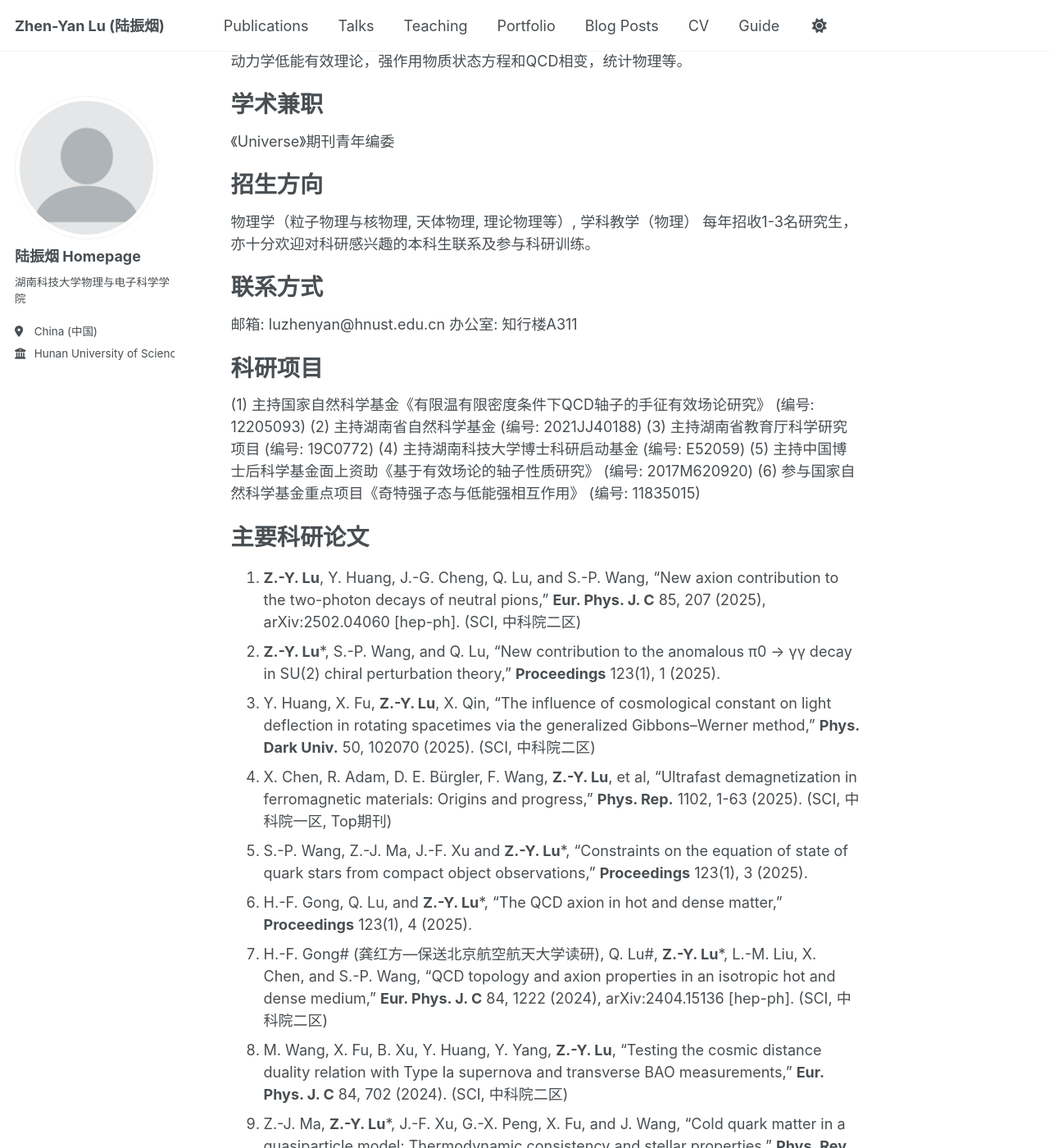
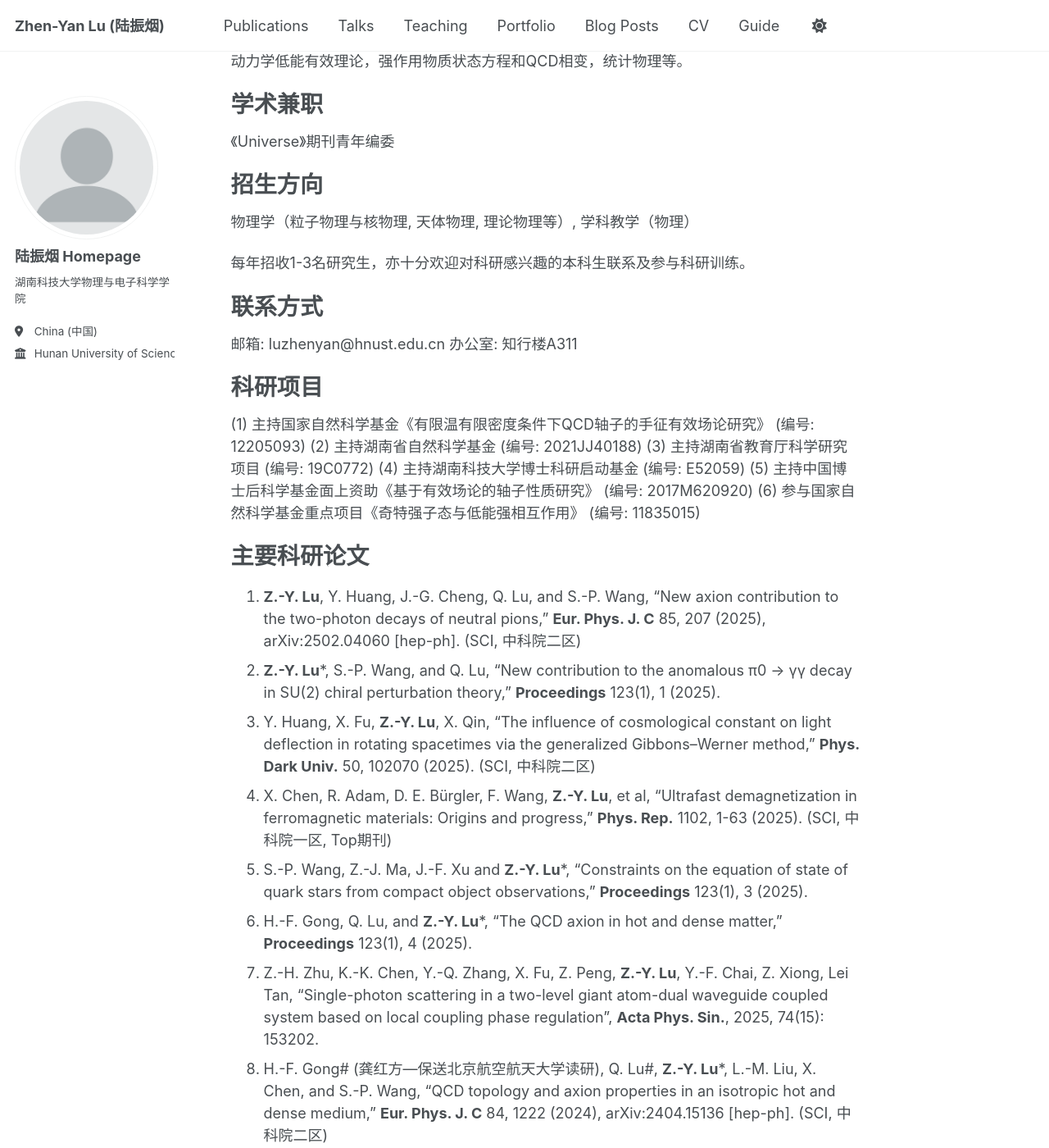
Before and after one commit to luzhenyan-stack/luzhenyan.github.io, a Jekyll site: the page built from _pages/about.md, in a window 1280 px wide and 1400 px high, scrolled down 519 px. Shown: the whole window at 82% size. Built offline with Jekyll 4.4.1, drawn with Linux system fonts in a browser that asks for light colours; a script that is not in the unit is left out; some of the changed text lies outside the part shown.

Commit message:
Update about.md

```diff
--- a/_pages/about.md
+++ b/_pages/about.md
@@ -6,7 +6,7 @@
   - /about/
   - /about.html
 ---
-  **陆振烟**，男，博士，副教授，硕士生导师，物理系主任，入选湖南科技大学“湘江学者”拔尖人才计划，湖南省物理学会理事。2011年9月至2017年1月在中国科学院大学物理科学学院读研究生，硕博连读，获得理学博士学位，研究方向为夸克物质性质和QCD相变；2017年1月至2019年9月在中国科学院理论物理研究所理论物理前沿重点实验室从事博士后研究工作，研究方向为手征有效场论和轴子性质，同年10月入职湖南科技大学物理与电子科学学院物理系。在《Physical Review D》，《European Physical Journal C》，《Journal of High Energy Physics》，《Science China Physics, Mechanics & Astronomy》，《Chinese Physics C》等国内外高水平SCI期刊上发表30篇学术论文，主持国家自然科学基金、湖南省自然科学基金、湖南省教育厅项目、中国博士后基金各一项；2021、2023年分别获湘潭市自然科学优秀学术论文一等奖和三等奖；2021年至今，指导及与本科生合作发表SCI、教学研究论文10余篇。
+   **陆振烟**，男，博士，副教授，硕士生导师，物理系主任，入选湖南科技大学“湘江学者”拔尖人才计划，湖南省物理学会理事。2011年9月至2017年1月在中国科学院大学物理科学学院读研究生，硕博连读，获得理学博士学位，研究方向为夸克物质性质和QCD相变；2017年1月至2019年9月在中国科学院理论物理研究所理论物理前沿重点实验室从事博士后研究工作，研究方向为手征有效场论和轴子性质，同年10月入职湖南科技大学物理与电子科学学院物理系。在《Physical Review D》，《European Physical Journal C》，《Journal of High Energy Physics》，《Science China Physics, Mechanics & Astronomy》，《Chinese Physics C》等国内外高水平SCI期刊上发表30篇学术论文，主持国家自然科学基金、湖南省自然科学基金、湖南省教育厅项目、中国博士后基金各一项；2021、2023年分别获湘潭市自然科学优秀学术论文一等奖和三等奖；2021年至今，指导及与本科生合作发表SCI、教学研究论文10余篇。
 
 主讲课程
 ======
@@ -23,6 +23,7 @@
 招生方向
 ======
 物理学（粒子物理与核物理, 天体物理, 理论物理等）, 学科教学（物理）
+
 每年招收1-3名研究生，亦十分欢迎对科研感兴趣的本科生联系及参与科研训练。
 
 联系方式
@@ -46,28 +47,30 @@
 4. X. Chen, R. Adam, D. E. Bürgler, F. Wang, **Z.-Y. Lu**, et al, “Ultrafast demagnetization in ferromagnetic materials: Origins and progress,” **Phys. Rep.** 1102, 1-63 (2025). (SCI, 中科院一区, Top期刊)
 5. S.-P. Wang, Z.-J. Ma, J.-F. Xu and **Z.-Y. Lu***, “Constraints on the equation of state of quark stars from compact object observations,” **Proceedings** 123(1), 3 (2025).
 6. H.-F. Gong, Q. Lu, and **Z.-Y. Lu***, “The QCD axion in hot and dense matter,” **Proceedings** 123(1), 4 (2025).
-7. H.-F. Gong# (龚红方—保送北京航空航天大学读研), Q. Lu#, **Z.-Y. Lu***, L.-M. Liu, X. Chen, and S.-P. Wang, “QCD topology and axion properties in an isotropic hot and dense medium,” **Eur. Phys. J. C** 84, 1222 (2024), arXiv:2404.15136 [hep-ph]. (SCI, 中科院二区)
-8. M. Wang, X. Fu, B. Xu, Y. Huang, Y. Yang, **Z.-Y. Lu**, “Testing the cosmic distance duality relation with Type Ia supernova and transverse BAO measurements,” **Eur. Phys. J. C** 84, 702 (2024). (SCI, 中科院二区)
-9. Z.-J. Ma, **Z.-Y. Lu***, J.-F. Xu, G.-X. Peng, X. Fu, and J. Wang, “Cold quark matter in a quasiparticle model: Thermodynamic consistency and stellar properties,” **Phys. Rev. D** 108, 054017 (2023), arXiv:2308.05308 [hep-ph]. (SCI, 中科院二区, Top期刊)
-10. J.-F. Xu, L. Cui, **Z.-Y. Lu**, C.-J. Xia, and G.-X. Peng, “Gravitational wave echoes from strange quark stars in the equation of state with density-dependent quark masses,” **Nucl. Sci. Tech.** 34, 171 (2023). (SCI, 中科院一区)
-11. Y. Huang, Z. Cao, and **Z.-Y. Lu**, “Generalized Gibbons-Werner method for stationary spacetimes,” **J. Cosmol. Astropart. Phys.** 01, 013 (2024). (SCI, 中科院二区, Top期刊)
-12. **Z.-Y. Lu***, J.-F. Xu, X.-J. Wen, G.-X. Peng, and M. Ruggieri, “Landau quantization and spin polarization of cold magnetized quark matter,” **Chin. Phys. C** 46, 064104 (2022), arXiv:2202.07197 [hep-ph]. (SCI, 中科院二区)
-13. J.-F. Xu, C.-J. Xia, **Z.-Y. Lu**, G.-X. Peng and Y.-P. Zhao, “Symmetry energy of strange quark matter and tidal deformability of strange quark stars,” **Nucl. Sci. Tech.** 33, 143 (2022). (SCI, 中科院二区)
-14. H.-S. You, C.-J. Xia, X.-M. Zhu, P.-H. Peng, J.-F. Xu, **Z.-Y. Lu**, G.-X. Peng, and R.-X. Xu, “Baryon spectra in the framework of an equivparticle model,” **Nucl. Phys. Rev.** 39, 302 (2022).
-15. Q. Lu (卢琪—保送北京航空航天大学读研), W.-J. Chen, **Z.-Y. Lu***, Y. Xu, and X.-Q. Li, “Equation of state and thermodynamic properties of isospin imbalanced strongly interacting matter,” **Acta Phys. Sin.** 70, 145101 (2021). (SCI, 中科院三区)
-16. X. Fu, L. Zhou, J. Yang, **Z.-Y. Lu**, Y. Yang, and G. Tang, “Exploring the potentiality of future standard candles and standard sirens to detect cosmic opacity,” **Chin. Phys. C** 45, 065104 (2021). (SCI, 中科院二区)
-17. **Z.-Y. Lu**, M.-L. Du, F.-K. Guo*, U. G. Meißner, and T. Vonk, “QCD theta-vacuum energy and axion properties,” **J. High Energy Phys.** 05, 001 (2020), arXiv:2003.01625 [hep-ph]. (SCI, 中科院一区, Top期刊)
-18. **Z.-Y. Lu***, C.-J. Xia, and M. Ruggieri, “Thermodynamics and susceptibilities of isospin imbalanced QCD matter,” **Eur. Phys. J. C** 80, 46 (2020), arXiv:1907.11497 [hep-ph]. (SCI, 中科院二区)
-19. M. Ruggieri, M. N. Chernodub, and **Z.-Y. Lu**, “Topological susceptibility, divergent chiral density and phase diagram of chirally imbalanced QCD medium at finite temperature,” **Phys. Rev. D** 102, 014031 (2020), arXiv:2004.09393 [hep-ph]. (SCI, 中科院二区, Top期刊)
-20. **Z.-Y. Lu** and M. Ruggieri, “Effect of the chiral phase transition on axion mass and self-coupling,” **Phys. Rev. D** 100, 014013 (2019), arXiv:1811.05102 [hep-ph]. (SCI, 中科院二区, Top期刊)
-21. **Z.-Y. Lu**, G.-X. Peng*, and K. Zhou, “Effects of non-Newtonian gravity on the properties of strange stars,” **Res. Astron. Astrophys.** 17, 11 (2017).
-22. **Z.-Y. Lu**, G.-X. Peng*, J.-F. Xu, and S. P. Zhang, “Properties of quark matter in a new quasiparticle model with QCD running coupling,” **Sci. China Phys. Mech. Astron.** 59, 662001 (2016).
-23. **Z.-Y. Lu**, G.-X. Peng*, S.-P. Zhang, M. Ruggieri, and V. Greco, “Quark mass scaling and properties of light-quark matter,” **Nucl. Sci. Tech.** 27, 148 (2016).
-24. M. Ruggieri, **Z.-Y. Lu**, and G.-X. Peng, “Influence of chiral chemical potential, parallel electric, and magnetic fields on the critical temperature of QCD,” **Phys. Rev. D** 94, 116003 (2016), arXiv:1608.08310 [hep-ph].
-25. J.-F. Xu, G.-X. Peng*, **Z.-Y. Lu**, and S.-S. Cui, “Two-flavor quark matter in the perturbation theory with full thermodynamic consistency,” **Sci. China Phys. Mech. Astron.** 58, 042001 (2015).
-26. S.-S. Cui, G.-X. Peng*, **Z.-Y. Lu**, C. Peng, and J.-F. Xu, “Properties of color-flavor locked strange quark matter in an external strong magnetic field,” **Nucl. Sci. Tech.** 26, 40503 (2015).
-27. C.-J. Xia, G.-X. Peng*, S.-W. Chen, **Z.-Y. Lu**, and J.-F. Xu, “Thermodynamic consistency, quark mass scaling, and properties of strange matter,” **Phys. Rev. D** 89, 105027 (2014), arXiv:1405.3037 [hep-ph].
-28. L. Gao, **Z.-Y. Lu**, and G.-X. Peng*, “Density isomer of nuclear matter in an equivalent mass approach,” **Nucl. Sci. Tech.** 24, 50505 (2013).
+7. Z.-H. Zhu, K.-K. Chen, Y.-Q. Zhang, X. Fu, Z. Peng, **Z.-Y. Lu**, Y.-F. Chai, Z. Xiong, Lei Tan, “Single-photon scattering in a two-level giant atom-dual waveguide coupled system based on local coupling phase regulation”, **Acta Phys. Sin.**, 2025, 74(15): 153202.
+8. H.-F. Gong# (龚红方—保送北京航空航天大学读研), Q. Lu#, **Z.-Y. Lu***, L.-M. Liu, X. Chen, and S.-P. Wang, “QCD topology and axion properties in an isotropic hot and dense medium,” **Eur. Phys. J. C** 84, 1222 (2024), arXiv:2404.15136 [hep-ph]. (SCI, 中科院二区)
+9. M. Wang, X. Fu, B. Xu, Y. Huang, Y. Yang, **Z.-Y. Lu**, “Testing the cosmic distance duality relation with Type Ia supernova and transverse BAO measurements,” **Eur. Phys. J. C** 84, 702 (2024). (SCI, 中科院二区)
+10. 徐建峰, 崔磊, 夏铖君, **陆振烟**. 夸克物质对称能与夸克星潮汐形变的研究[J]. **原子核物理评论** 41(1): 325-330 (2024).
+11. Z.-J. Ma, **Z.-Y. Lu***, J.-F. Xu, G.-X. Peng, X. Fu, and J. Wang, “Cold quark matter in a quasiparticle model: Thermodynamic consistency and stellar properties,” **Phys. Rev. D** 108, 054017 (2023), arXiv:2308.05308 [hep-ph]. (SCI, 中科院二区, Top期刊)
+12. J.-F. Xu, L. Cui, **Z.-Y. Lu**, C.-J. Xia, and G.-X. Peng, “Gravitational wave echoes from strange quark stars in the equation of state with density-dependent quark masses,” **Nucl. Sci. Tech.** 34, 171 (2023). (SCI, 中科院一区)
+13. Y. Huang, Z. Cao, and **Z.-Y. Lu**, “Generalized Gibbons-Werner method for stationary spacetimes,” **J. Cosmol. Astropart. Phys.** 01, 013 (2024). (SCI, 中科院二区, Top期刊)
+14. **Z.-Y. Lu***, J.-F. Xu, X.-J. Wen, G.-X. Peng, and M. Ruggieri, “Landau quantization and spin polarization of cold magnetized quark matter,” **Chin. Phys. C** 46, 064104 (2022), arXiv:2202.07197 [hep-ph]. (SCI, 中科院二区)
+15. J.-F. Xu, C.-J. Xia, **Z.-Y. Lu**, G.-X. Peng and Y.-P. Zhao, “Symmetry energy of strange quark matter and tidal deformability of strange quark stars,” **Nucl. Sci. Tech.** 33, 143 (2022). (SCI, 中科院二区)
+16. H.-S. You, C.-J. Xia, X.-M. Zhu, P.-H. Peng, J.-F. Xu, **Z.-Y. Lu**, G.-X. Peng, and R.-X. Xu, “Baryon spectra in the framework of an equivparticle model,” **Nucl. Phys. Rev.** 39, 302 (2022).
+17. Q. Lu (卢琪—保送北京航空航天大学读研), W.-J. Chen, **Z.-Y. Lu***, Y. Xu, and X.-Q. Li, “Equation of state and thermodynamic properties of isospin imbalanced strongly interacting matter,” **Acta Phys. Sin.** 70, 145101 (2021). (SCI, 中科院三区)
+18. X. Fu, L. Zhou, J. Yang, **Z.-Y. Lu**, Y. Yang, and G. Tang, “Exploring the potentiality of future standard candles and standard sirens to detect cosmic opacity,” **Chin. Phys. C** 45, 065104 (2021). (SCI, 中科院二区)
+19. **Z.-Y. Lu**, M.-L. Du, F.-K. Guo*, U. G. Meißner, and T. Vonk, “QCD theta-vacuum energy and axion properties,” **J. High Energy Phys.** 05, 001 (2020), arXiv:2003.01625 [hep-ph]. (SCI, 中科院一区, Top期刊)
+20. **Z.-Y. Lu***, C.-J. Xia, and M. Ruggieri, “Thermodynamics and susceptibilities of isospin imbalanced QCD matter,” **Eur. Phys. J. C** 80, 46 (2020), arXiv:1907.11497 [hep-ph]. (SCI, 中科院二区)
+21. M. Ruggieri, M. N. Chernodub, and **Z.-Y. Lu**, “Topological susceptibility, divergent chiral density and phase diagram of chirally imbalanced QCD medium at finite temperature,” **Phys. Rev. D** 102, 014031 (2020), arXiv:2004.09393 [hep-ph]. (SCI, 中科院二区, Top期刊)
+22. **Z.-Y. Lu** and M. Ruggieri, “Effect of the chiral phase transition on axion mass and self-coupling,” **Phys. Rev. D** 100, 014013 (2019), arXiv:1811.05102 [hep-ph]. (SCI, 中科院二区, Top期刊)
+23. **Z.-Y. Lu**, G.-X. Peng*, and K. Zhou, “Effects of non-Newtonian gravity on the properties of strange stars,” **Res. Astron. Astrophys.** 17, 11 (2017).
+24. **Z.-Y. Lu**, G.-X. Peng*, J.-F. Xu, and S. P. Zhang, “Properties of quark matter in a new quasiparticle model with QCD running coupling,” **Sci. China Phys. Mech. Astron.** 59, 662001 (2016).
+25. **Z.-Y. Lu**, G.-X. Peng*, S.-P. Zhang, M. Ruggieri, and V. Greco, “Quark mass scaling and properties of light-quark matter,” **Nucl. Sci. Tech.** 27, 148 (2016).
+26. M. Ruggieri, **Z.-Y. Lu**, and G.-X. Peng, “Influence of chiral chemical potential, parallel electric, and magnetic fields on the critical temperature of QCD,” **Phys. Rev. D** 94, 116003 (2016), arXiv:1608.08310 [hep-ph].
+27. J.-F. Xu, G.-X. Peng*, **Z.-Y. Lu**, and S.-S. Cui, “Two-flavor quark matter in the perturbation theory with full thermodynamic consistency,” **Sci. China Phys. Mech. Astron.** 58, 042001 (2015).
+28. S.-S. Cui, G.-X. Peng*, **Z.-Y. Lu**, C. Peng, and J.-F. Xu, “Properties of color-flavor locked strange quark matter in an external strong magnetic field,” **Nucl. Sci. Tech.** 26, 40503 (2015).
+29. C.-J. Xia, G.-X. Peng*, S.-W. Chen, **Z.-Y. Lu**, and J.-F. Xu, “Thermodynamic consistency, quark mass scaling, and properties of strange matter,” **Phys. Rev. D** 89, 105027 (2014), arXiv:1405.3037 [hep-ph].
+30. L. Gao, **Z.-Y. Lu**, and G.-X. Peng*, “Density isomer of nuclear matter in an equivalent mass approach,” **Nucl. Sci. Tech.** 24, 50505 (2013).
 
 主要教研教改论文
 ======
```
